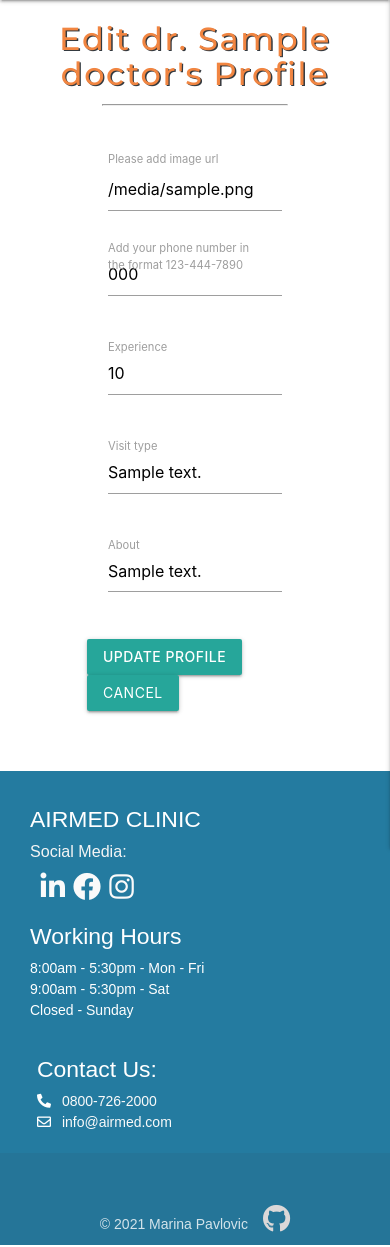
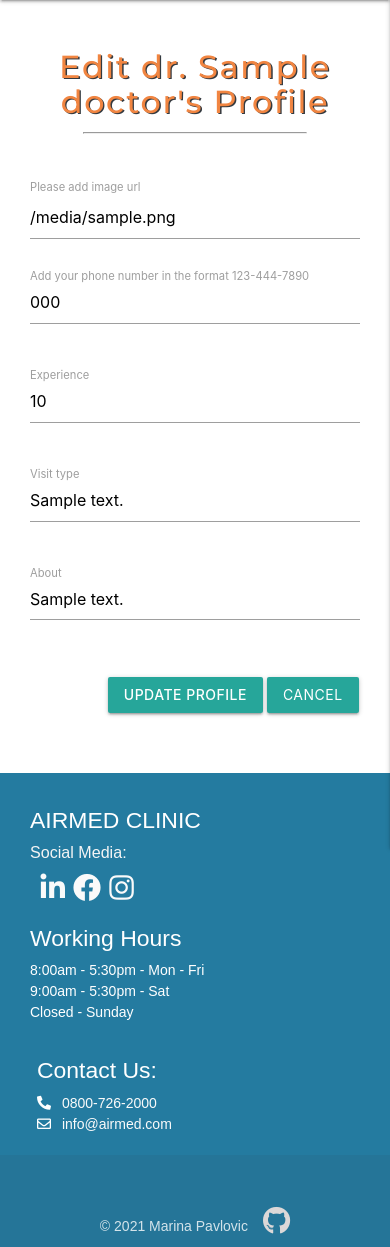
Before and after one commit to FruitbatM/airmed-doc-app, a Flask app: page /update/doctor/profile/1 in a window 390 px wide. Shown: the part 56-1303 px from the top of the page. Run offline with Flask 2, Linux system fonts and the light colour scheme; the visitor is signed in with stand-in values (Sample User, id 1); a database or web service that is not in the repository returns one stand-in record (values such as "Sample title"); some libraries are stand-ins or nearby versions.

Commit message:
Widen doctor update profile card on mobile devices

```diff
--- a/static/css/style.css
+++ b/static/css/style.css
@@ -220,6 +220,7 @@ nav {
     font-weight: 500;
     text-shadow: 0.1rem 0.1rem #343a40;
     letter-spacing: 0.12rem;
+    padding-top: 2rem;
 }
 
 .para-details {
@@ -238,8 +239,8 @@ nav {
 
 /* profile style */
 .profile-buttons {
-    padding-right: 1rem;
-    padding-top: 1rem;
+    padding-right: 1.6rem;
+    padding-top: 0.7rem;
 }
 
 a.edit-profile {
--- a/templates/doctor/doctor_profile.html
+++ b/templates/doctor/doctor_profile.html
@@ -4,7 +4,7 @@
     <div class="row">
         <div class="col-12">
             <h4 class="center-align" id="profile-heading"> dr. {{ doctor.doctor_last_name }}'s <br> Profile</h4>
-            <hr width="50%">
+            <hr width="60%">
         </div>
     </div>
     <div class="container">
--- a/templates/doctor/update_doctor_profile.html
+++ b/templates/doctor/update_doctor_profile.html
@@ -6,11 +6,12 @@
     <div class="row">
         <div class="col s12">
             <h4 class="center-align" id="profile-heading">Edit dr. {{doctor.doctor_first_name}}'s Profile</h4>
-            <hr width="50%">
+            <hr width="60%">
         </div>
     </div>
+    <div class="container">
         <div class="row">
-        <form class="col s6 offset-s3" method="POST" action="{{ url_for('update_doctor_profile', email=session['email']) }}">
+            <form class="col s12 offset-m2 m8 offset-m2" method="POST" action="{{ url_for('update_doctor_profile', email=session['email']) }}">
                 <!-- Upload doctor image -->
                 <div class="row">
                     <div class="input-field responsive-img">
@@ -54,7 +55,7 @@
                     </div>
                 </div>
                 <!-- Update doctor profile and cancel buttons-->
-            <div class="row s12">
+                <div class="row s12 right profile-buttons">
                     <div class="row s6">
                         <div class="btn-profile">
                             <button type="submit" class="btn btn-submit"><strong>Update Profile</strong></button>
@@ -66,5 +67,6 @@
                 </div>
             </form>
         </div>
+    </div>
 
 {% endblock %}
--- a/templates/patient/update_profile.html
+++ b/templates/patient/update_profile.html
@@ -43,7 +43,6 @@
                         <label for="Phone">Phone</label>
                     </div>
                 </div>
-            </div>
                 <!-- Update profile and cancel buttons-->
                 <div class="row s12 center-align">
                     <div class="btn-profile">
@@ -55,6 +54,6 @@
                 </div>
             </form>
         </div>
-
+    </div>
 
 {% endblock %}
```
Lines whose indentation alone changed are shown as unchanged.
